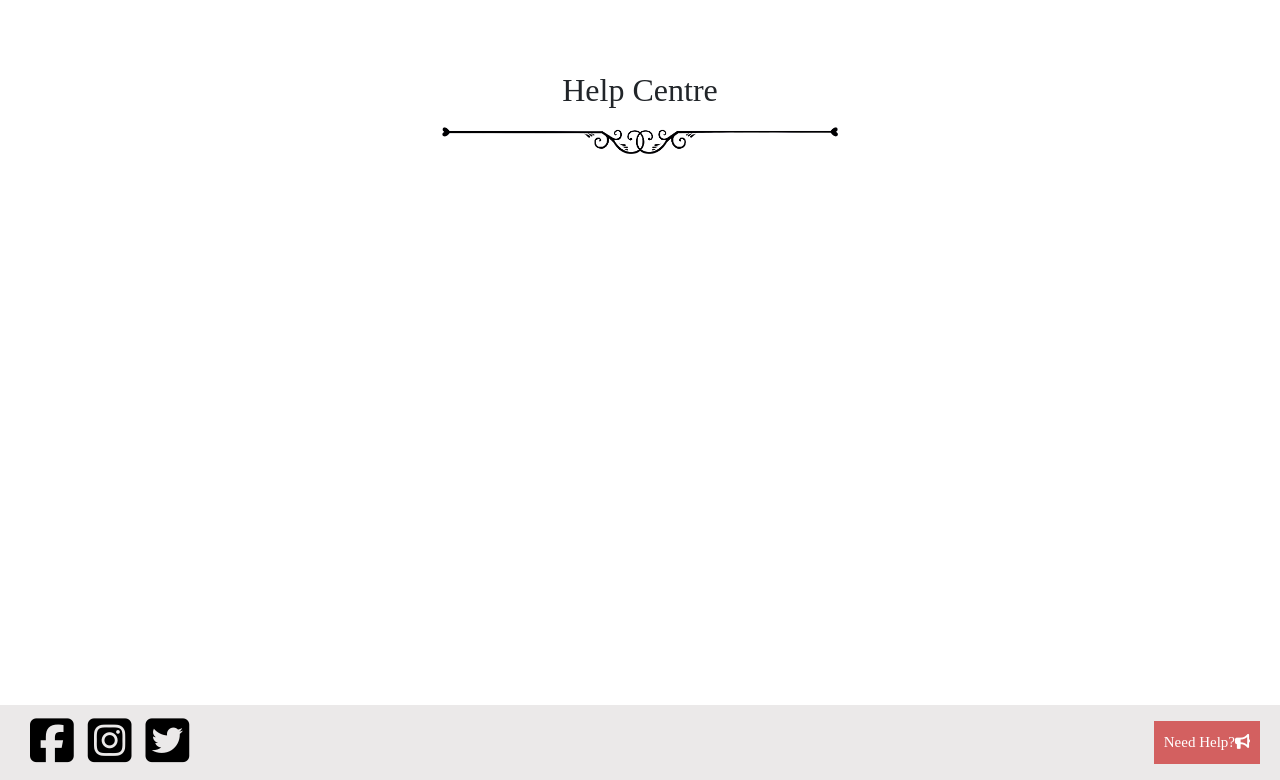
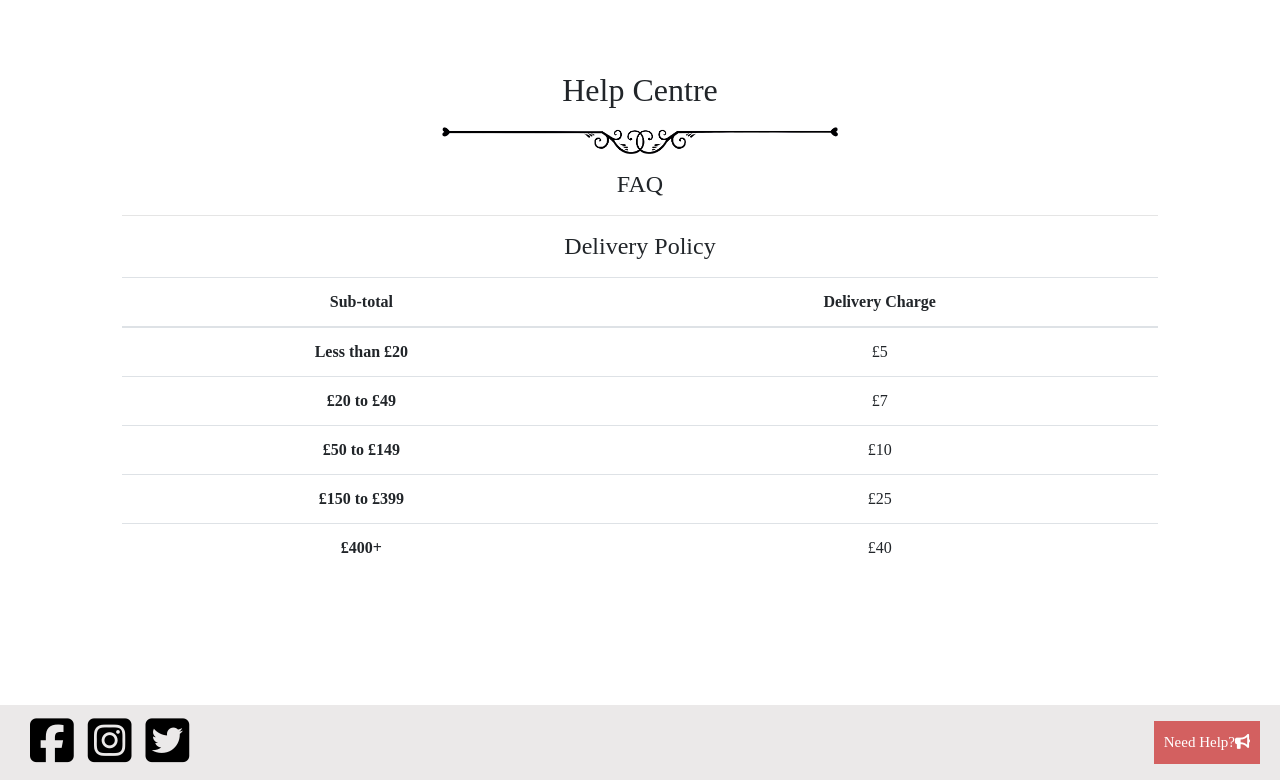
Before and after one commit to rhysseddon/Vision-Furniture-MS4-Project, a Django app: page /help/ in a window 1280 px wide. Shown: the part 95-875 px from the top of the page. Run offline with Django 3.2, Linux system fonts and the light colour scheme; data that the repository does not hold is empty; some libraries are stand-ins or nearby versions; some web fonts are replaced.

Commit message:
Add help centre content

```diff
--- a/home/templates/home/help_centre.html
+++ b/home/templates/home/help_centre.html
@@ -14,18 +14,60 @@
         </div>
     </div>
     <div class="row">
-        <div class="col-10 offset-1">
-            <div class="row h-100">
+        <div class="col-10 offset-1 text-center">
+            <h4 class="text-center mb-3">FAQ</h4>
+            <div class="accordion accordion-flush" id="accordionExample">
                 {% for help in help_info %}
-                <hr>
-                <p>{{ help.question }}</p>
-                <hr>
-                <p>{{ help.answer }}</p>
-                <hr>
+                <div class="accordion-item">
+                    <h2 class="accordion-header pt-5" id="heading{{ forloop.counter }}">
+                        <a class="accordion-button" data-bs-toggle="collapse"
+                            data-bs-target="#accordion_{{ forloop.counter }}" aria-expanded="true"
+                            aria-controls="accordion_{{ forloop.counter }}">
+                            <h4>{{ help.question }} <i class="fas fa-angle-down"></i></h4>
+                        </a>
+                    </h2>
+                    <div id="accordion_{{ forloop.counter }}" class="accordion-collapse collapse"
+                        aria-labelledby="heading{{ forloop.counter }}" data-bs-parent="#accordionExample">
+                        <div class="accordion-body">
+                            {{ help.answer }}
+                        </div>
+                    </div>
+                </div>
                 {% endfor %}
             </div>
+            <hr>
+            <h4 class="text-center mb-3">Delivery Policy</h4>
+            <table class="table">
+                <thead>
+                    <tr>
+                        <th scope="col">Sub-total</th>
+                        <th scope="col">Delivery Charge</th>
+                    </tr>
+                </thead>
+                <tbody>
+                    <tr>
+                        <th scope="row">Less than £20</th>
+                        <td>£5</td>
+                    </tr>
+                    <tr>
+                        <th scope="row">£20 to £49</th>
+                        <td>£7</td>
+                    </tr>
+                    <tr>
+                        <th scope="row">£50 to £149</th>
+                        <td>£10</td>
+                    </tr>
+                    <tr>
+                        <th scope="row">£150 to £399</th>
+                        <td>£25</td>
+                    </tr>
+                    <tr>
+                        <th scope="row">£400+</th>
+                        <td>£40</td>
+                    </tr>
+                </tbody>
+            </table>
         </div>
     </div>
 </div>
-
 {% endblock %}
--- a/profiles/templates/profiles/favorites.html
+++ b/profiles/templates/profiles/favorites.html
@@ -13,7 +13,7 @@
             <img class="img-fluid" src="{{ MEDIA_URL }}underline.png" alt="">
         </div>
     </div>
-    <div class="row">
+    <div class="row h-100">
         <div class="col-10 offset-1">
             <div class="row h-100">
                 {% if favorites %}
```
